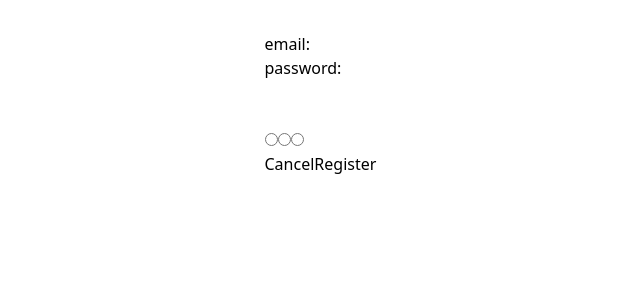
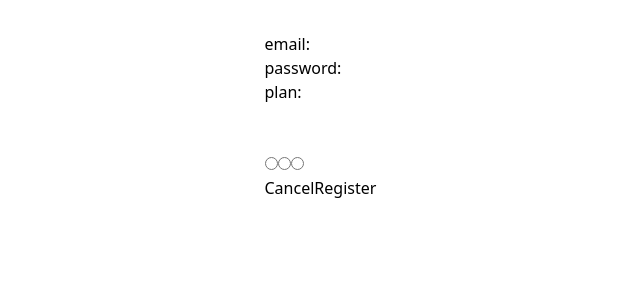
Before and after one commit to bournejj/registration-form, a React (Create React App) app: page / in a window 1280 px wide. Shown: the top 300 px of the page, without its empty margins (260-900 px from the left). Built offline with nearby package versions, Linux system fonts and the light colour scheme.

Commit message:
added the plan type radio button choice to the handled form data

```diff
--- a/src/Components/Molecules/Registration-form.tsx
+++ b/src/Components/Molecules/Registration-form.tsx
@@ -18,6 +18,7 @@ const RegistrationForm: React.FC<registrationFormProps> = ({registrationFormData
             <div className="">
               <h1> email: {registrationFormData.email} </h1>
               <h1> password: {registrationFormData.password} </h1>
+              <h1> plan: {registrationFormData.plan} </h1>
               <form action="">
                 <div>
                   <input
@@ -36,9 +37,24 @@ const RegistrationForm: React.FC<registrationFormProps> = ({registrationFormData
                   />
                 </div>
                 <div>
-                    <input type="radio" name="" id="" />
-                    <input type="radio" name="" id="" />
-                    <input type="radio" name="" id="" />
+                    <input
+                    type="radio"
+                    name="plan"
+                    value="Basic"
+                    onChange={handleFormChange}
+                    />
+                    <input
+                    type="radio"
+                    name="plan"
+                    value="Pro"
+                    onChange={handleFormChange}
+                    />
+                    <input
+                    type="radio"
+                    name="plan"
+                    value="Enterprise"
+                    onChange={handleFormChange}
+                    />
                 </div>
                 <button>Cancel</button>
                 <button>Register</button>
```
